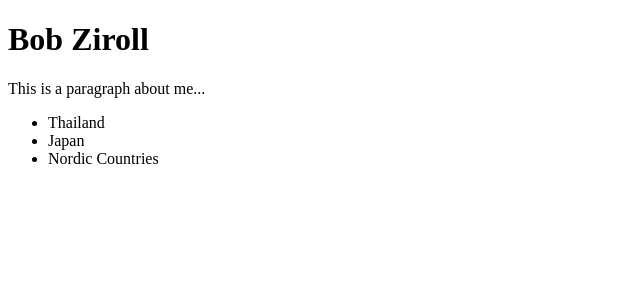
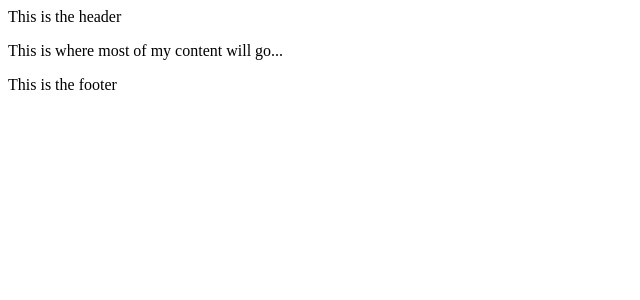
Before and after one commit to kozlov-a-d/react-example, a React (Create React App) app: page / in a window 1280 px wide. Shown: the top 300 px of the page, without its empty margins (0-640 px from the left). Built offline with nearby package versions, Linux system fonts and the light colour scheme.

Commit message:
update lesson 4

```diff
--- /dev/null
+++ b/src/App.js
@@ -0,0 +1,18 @@
+import React from 'react';
+
+import Header from './components/Header';
+// import Navbar from './components/Navbar';
+import MainContent from './components/MainContent';
+import Footer from './components/Footer';
+
+function App () {
+    return (
+        <div>
+            <Header />
+            <MainContent />
+            <Footer />
+        </div>
+    )
+}
+
+export default App;
--- /dev/null
+++ b/src/components/Footer.js
@@ -0,0 +1,9 @@
+import React from 'react';
+
+function Footer (){
+    return (
+        <footer>This is the footer</footer>
+    )
+}
+
+export default Footer;
--- /dev/null
+++ b/src/components/Header.js
@@ -0,0 +1,9 @@
+import React from 'react';
+
+function Navbar (){
+    return (
+        <header>This is the header</header>
+    )
+}
+
+export default Navbar;
--- /dev/null
+++ b/src/components/MainContent.js
@@ -0,0 +1,11 @@
+import React from 'react';
+
+function MainContent (){
+    return (
+        <main>
+            <p>This is where most of my content will go...</p>
+        </main>
+    )
+}
+
+export default MainContent;
--- /dev/null
+++ b/src/components/Navbar.js
@@ -0,0 +1,16 @@
+import React from 'react';
+
+function Navbar (){
+    return (
+        <nav>
+            <h1>Hello a third time!</h1>
+            <ul>
+                <li>Thing 1</li>
+                <li>Thing 2</li>
+                <li>Thing 3</li>
+            </ul>
+        </nav>
+    )
+}
+
+export default Navbar;
--- a/src/index.js
+++ b/src/index.js
@@ -2,6 +2,7 @@ import React from 'react';
 import ReactDOM from 'react-dom';
 
 import MyInfo from './components/MyInfo';
+import App from './App';
 
 // import './index.css';
 // import * as serviceWorker from './serviceWorker';
@@ -17,7 +18,7 @@ function MyApp(){
 }
 
 ReactDOM.render(
-    <MyInfo />,
+    <App />,
     document.getElementById('root')
 );
 
```
